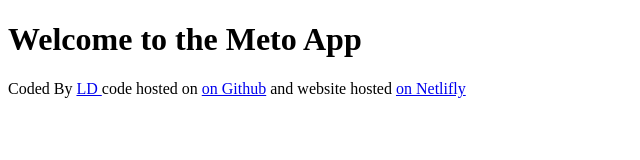
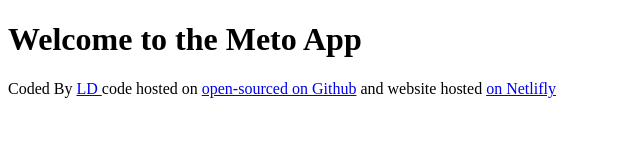
Before and after one commit to ldegney/meteo, a plain HTML site: page index.html in a window 1280 px wide. Shown: the whole page, without its empty margins (0-640 px from the left). Drawn offline with Linux system fonts and the light colour scheme.

Commit message:
improved links

```diff
--- a/index.html
+++ b/index.html
@@ -11,7 +11,9 @@
       Coded By
       <a href="https://github.com/ldegney/meteo" target="_blank"> LD </a> code
       hosted on
-      <a href="https://github.com/ldegney/meteo" target="_blank"> on Github</a>
+      <a href="https://github.com/ldegney/meteo" target="_blank">
+        open-sourced on Github</a
+      >
       and website hosted
       <a href="https://github.com/ldegney/meteo" target="_blank">on Netlifly</a>
     </footer>
```
